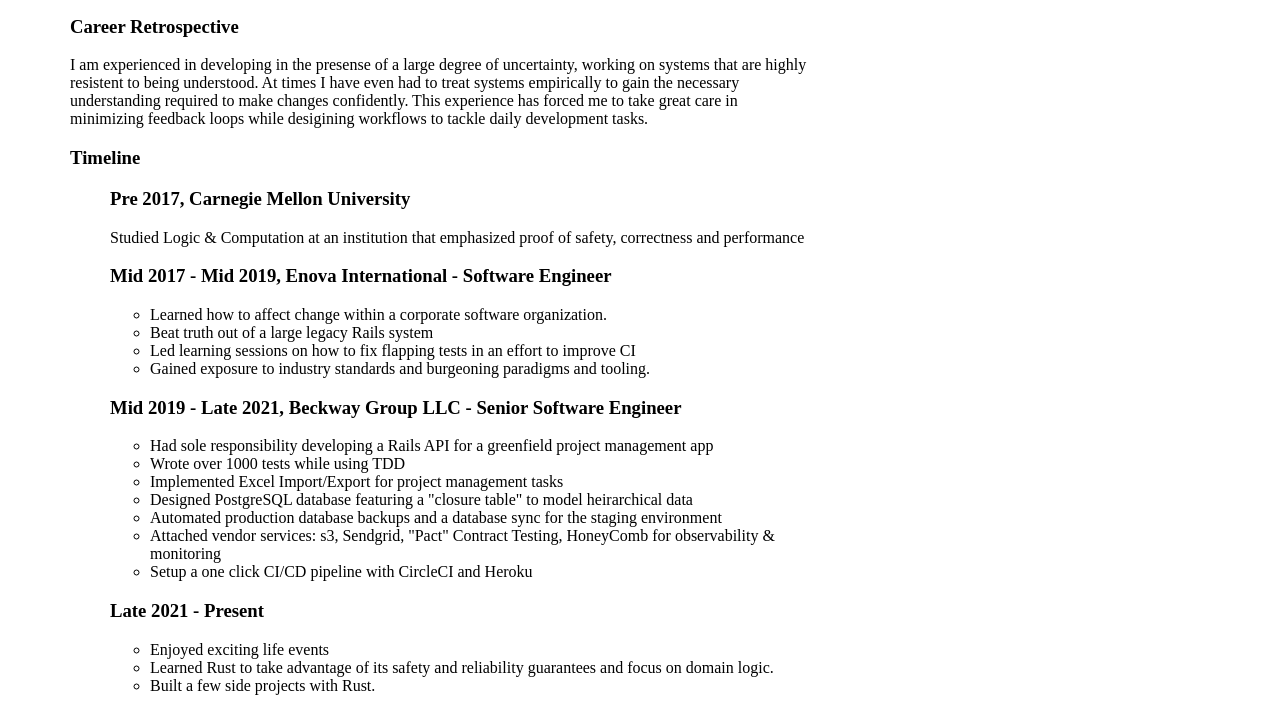
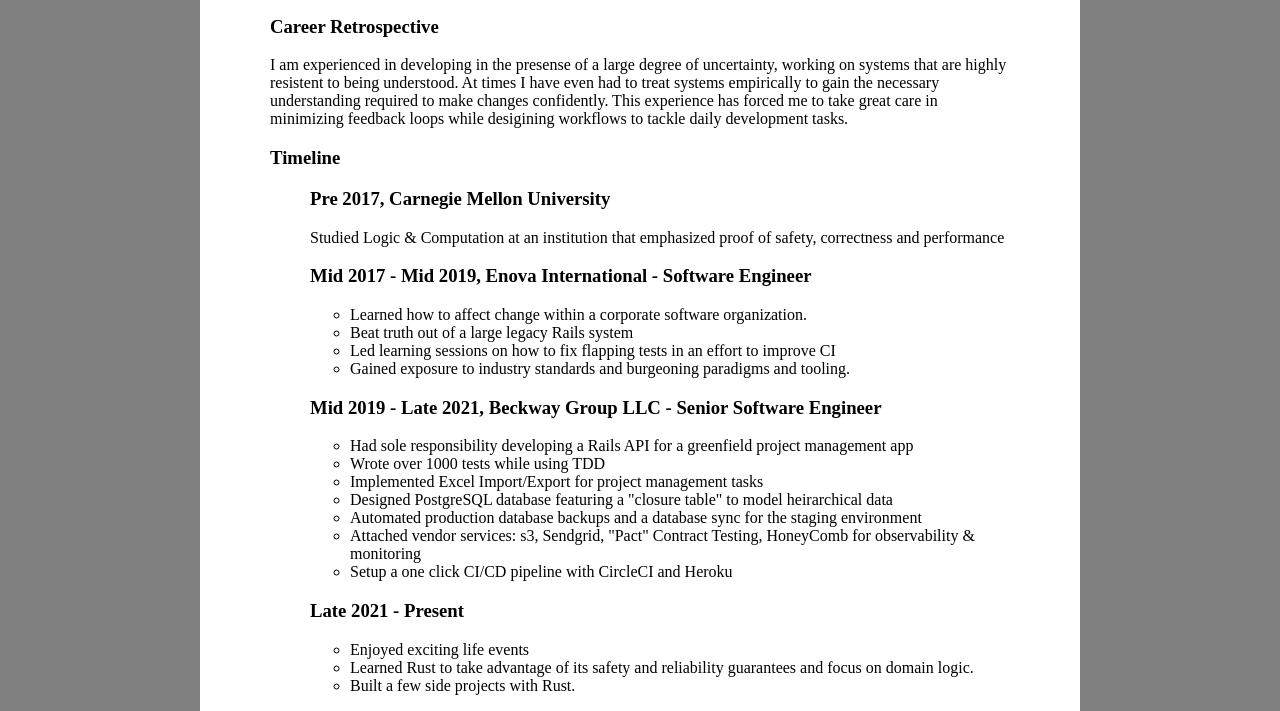
Before and after one commit to crajcan/crajcan.github.io, a plain HTML site: page resume.html in a window 1280 px wide. Shown: the part 154-865 px from the top of the page. Drawn offline with Linux system fonts and the light colour scheme.

Commit message:
Manage resume borders

```diff
--- a/resume.html
+++ b/resume.html
@@ -1,7 +1,7 @@
 <!DOCTYPE html>
-<html>
+<html style="background-color: gray;">
 
-<body style="max-width: 800px; min-width: 668px; margin: 0 40px 100px 40px;">
+<body style="max-width: 800px; min-width: 668px; margin: 0 auto 60px auto; background-color: white; padding: 0 40px 40px 40px; ">
     <div id="header" style="display: block; height: 80px; border-bottom: 1px solid black; padding: 50px 0 20px 0;">
         <h1 style="float: left; margin: 40px 0 0 0;">Carson Rajcan</h1>
         <div style="float: right; margin-top: 20px;">
```
